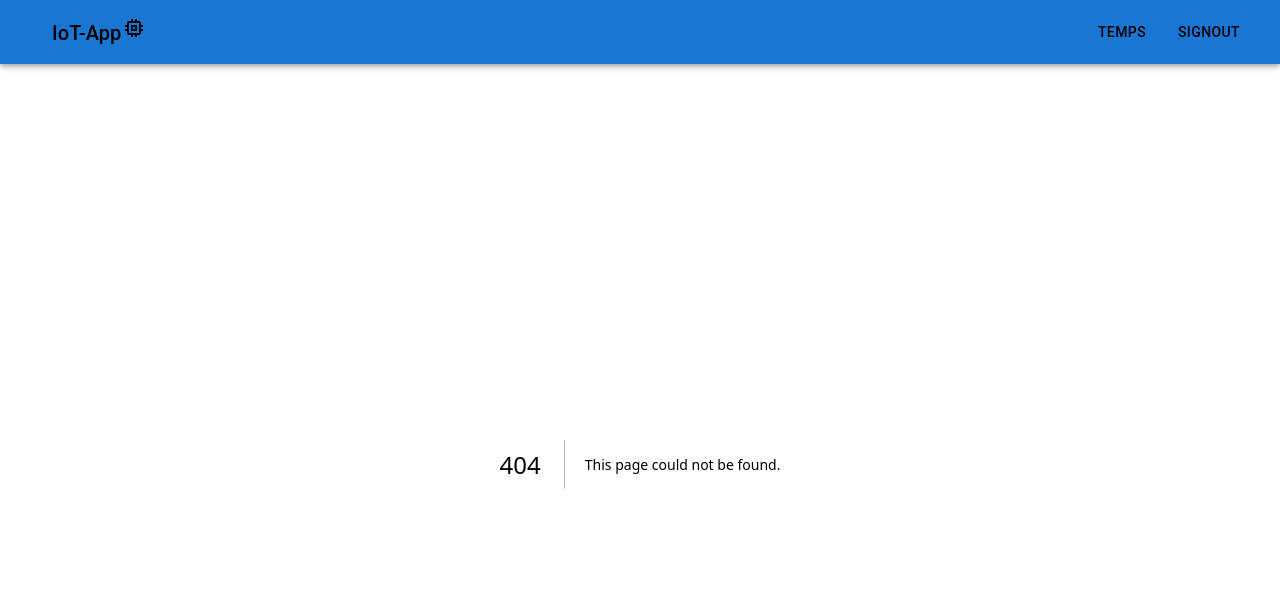
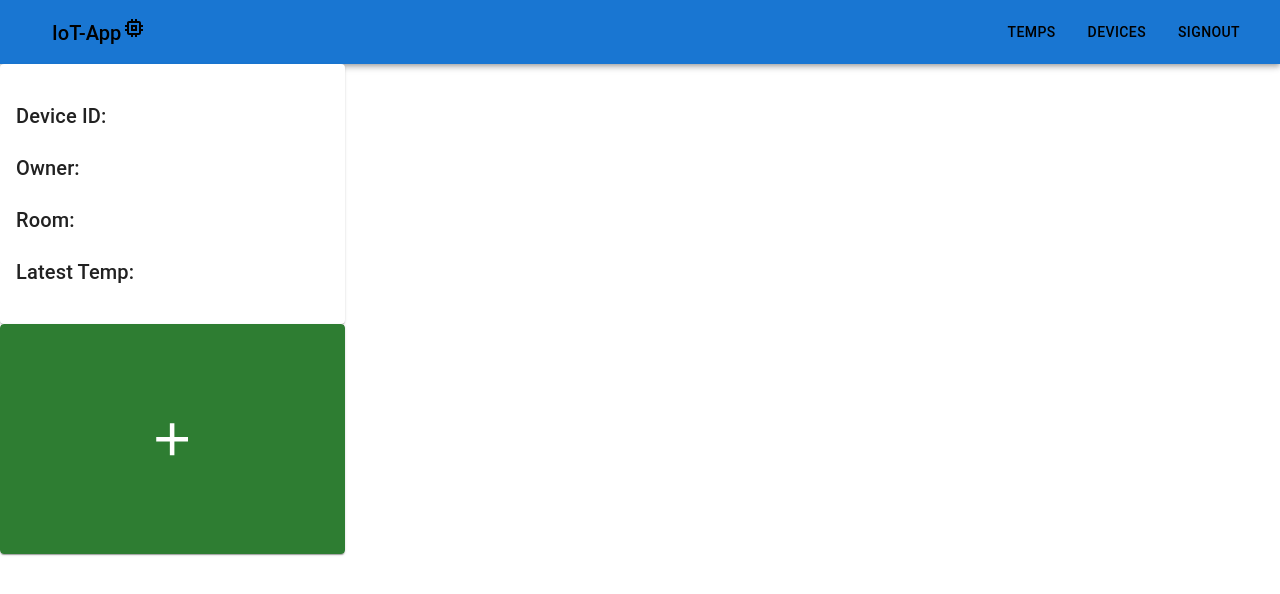
Before and after one commit to LLosTy/iot-project, a Next.js app: page /device in a window 1280 px wide. Before the commit this address had no page. Shown: the top 594 px of the page. Built offline with nearby package versions, Linux system fonts and the light colour scheme.

Commit message:
Started working on device management tab and it's components

```diff
--- /dev/null
+++ b/app/device/page.js
@@ -0,0 +1,20 @@
+'use client'
+
+import DeviceCard from '/components/DeviceCard'
+import AddDeviceCard from '/components/AddDeviceCard'
+import {Add} from "@mui/icons-material";
+import {Grid} from "@mui/material";
+export default function DevicePage(){
+    return(
+        <div>
+            <Grid container spacing={2} columns={16}>
+                <Grid item xs={8}>
+                    <DeviceCard/>
+                    <AddDeviceCard/>
+                </Grid>
+            </Grid>
+        </div>
+        // <h1>Device page</h1>
+
+    )
+}
--- a/app/layout.js
+++ b/app/layout.js
@@ -39,8 +39,13 @@ export default function RootLayout({ children }) {
               </Typography>
 
 
-            <Link href={'/temps'}>
+              <Link href={'/temps'}>
                   <Button variant="Outlined">Temps</Button>
+                  {/*Temps*/}
+              </Link>
+
+              <Link href={'/device'}>
+                  <Button variant="Outlined">Devices</Button>
                   {/*Temps*/}
               </Link>
 
--- /dev/null
+++ b/components/AddDeviceCard.jsx
@@ -0,0 +1,50 @@
+import * as React from 'react';
+import Box from '@mui/material/Box';
+import Button from '@mui/material/Button';
+import Typography from '@mui/material/Typography';
+import Modal from '@mui/material/Modal';
+import AddIcon from "@mui/icons-material/Add";
+import {Card, Grid} from "@mui/material";
+
+const style = {
+    position: 'absolute',
+    top: '50%',
+    left: '50%',
+    transform: 'translate(-50%, -50%)',
+    width: 400,
+    bgcolor: 'background.paper',
+    border: '2px solid #000',
+    boxShadow: 24,
+    p: 4,
+};
+
+export default function BasicModal() {
+    const [open, setOpen] = React.useState(false);
+    const handleOpen = () => setOpen(true);
+    const handleClose = () => setOpen(false);
+
+    return (
+        <div>
+                <Card style={{height:230, width:345}}>
+                    <Button variant="contained" color="success" style={{width:'100%', height:'100%'}} onClick={handleOpen}>
+                        <AddIcon style={{width:'25%', height:'25%'}}></AddIcon>
+                    </Button>
+                </Card>
+                <Modal
+                    open={open}
+                    onClose={handleClose}
+                    aria-labelledby="modal-modal-title"
+                    aria-describedby="modal-modal-description"
+                >
+                    <Box sx={style}>
+                        <Typography id="modal-modal-title" variant="h6" component="h2">
+                            Text in a modal
+                        </Typography>
+                        <Typography id="modal-modal-description" sx={{ mt: 2 }}>
+                            Duis mollis, est non commodo luctus, nisi erat porttitor ligula.
+                        </Typography>
+                    </Box>
+                </Modal>
+        </div>
+    );
+}
--- /dev/null
+++ b/components/DeviceCard.jsx
@@ -0,0 +1,19 @@
+import {Card, CardActionArea, CardContent, CardMedia, Typography} from "@mui/material";
+import MemoryIcon from '@mui/icons-material/Memory';
+export default function DeviceCard() {
+    return (
+        <Card sx={{ maxWidth: 345 }}>
+            <CardActionArea>
+                {/*<CardMedia><MemoryIcon/></CardMedia>*/}
+                <CardContent>
+                    <Typography gutterBottom variant="h6" component="div">
+                       <p>Device ID:</p>
+                        <p>Owner:</p>
+                        <p>Room:</p>
+                        <p>Latest Temp:</p>
+                    </Typography>
+                </CardContent>
+            </CardActionArea>
+        </Card>
+    )
+}
```
